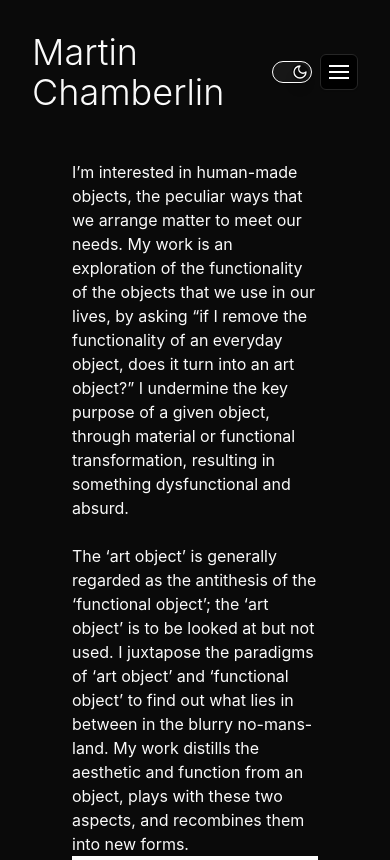
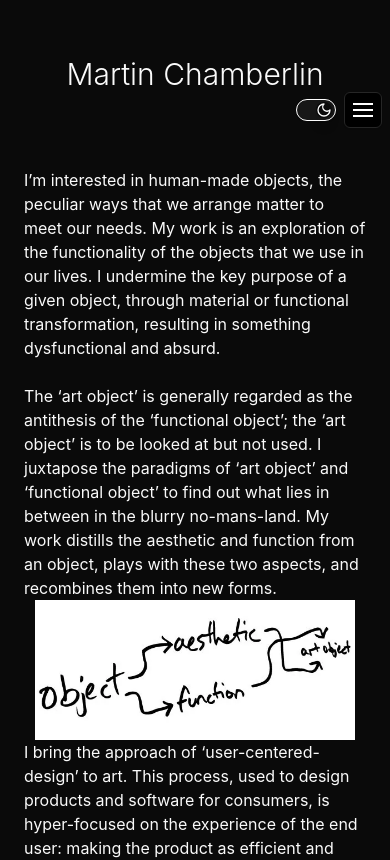
Before and after one commit to martincham/martincham.github.io, a React (Vite) app: page /artist in a window 390 px wide. Shown: the top 860 px of the page. Built offline with nearby package versions, Linux system fonts and the light colour scheme; what tailwind-hamburgers would draw is missing.

Commit message:
fix mobile layouts

```diff
--- a/src/App.css
+++ b/src/App.css
@@ -1,7 +1,3 @@
-#root {
-    padding: 2rem;
-}
-
 @media (prefers-reduced-motion: no-preference) {
     a:nth-of-type(2) .logo {
         animation: logo-spin infinite 20s linear;
--- a/src/App.tsx
+++ b/src/App.tsx
@@ -1,11 +1,12 @@
 import React, { useState } from "react";
 import { BrowserRouter as Router, Routes, Route, Link } from "react-router-dom";
 import "./App.css";
+/* Components */
 import { ThemeProvider } from "@/components/theme-provider";
 import { DarkSwitch } from "@/components/DarkSwitch.tsx";
 import { Button } from "@/components/ui/button.tsx";
-import Sidebar from "./components/Sidebar.tsx";
-
+import Sidebar from "@/components/Sidebar.tsx";
+/* Art */
 import Home from "@/Home.tsx";
 import Hubris from "@/pages/art/Hubris.tsx";
 import Penance from "@/pages/art/Penance.tsx";
@@ -14,11 +15,11 @@ import Tofu from "@/pages/art/Tofu.tsx";
 import ExitSign from "@/pages/art/ExitSign.tsx";
 import CeilingTile from "@/pages/art/CeilingTile.tsx";
 import IroningBoard from "@/pages/art/IroningBoard.tsx";
-
+/* Dev */
 import Nba from "@/pages/dev/NBA.tsx";
 import HubrisDev from "@/pages/dev/HubrisDev.tsx";
 import Websites from "@/pages/dev/Websites.tsx";
-
+/* About */
 import ArtistStatment from "@/pages/about/ArtistStatement.tsx";
 import AboutMe from "@/pages/about/AboutMe.tsx";
 import Resume from "@/pages/about/Resume.tsx";
@@ -35,17 +36,17 @@ const App: React.FC = () => {
     <>
       <ThemeProvider defaultTheme="dark" storageKey="vite-ui-theme">
         <Router>
-          <div>
-            <div>
+          <div className="md:p-8 p-2">
+            <div className="md:h-auto md:items-start md:justify-start  md:pt-0">
               {/* Header Bar */}
-              <div className="flex items-center justify-between">
+              <div className="flex items-center justify-between flex-col md:flex-row">
                 {/* Title */}
                 <Link to="/">
-                  <h1 className="text-4xl  hover:text-zinc-500 dark:color-green-600 font-light">
+                  <h1 className="md:text-4xl text-3xl hover:text-zinc-500 dark:color-green-600 font-light mt-12 md:mt-0">
                     Martin Chamberlin
                   </h1>
                 </Link>
-                <div className="flex justify-end space-x-2">
+                <div className="flex justify-end space-x-2 ml-auto">
                   {/* Mode Toggle */}
                   <div className="ml-auto z-50 flex items-center justify-center">
                     <DarkSwitch />
@@ -85,17 +86,17 @@ const App: React.FC = () => {
           <div className="flex z-30">
             {/* Sidebar Menu */}
             <div
-              className={`fixed md:relative md:translate-x-0 top-0 right-0 h-full w-64  transition-all duration-200 z-40 ${
+              className={`fixed md:relative md:translate-x-0 top-0 right-0 h-full w-52 md:w-72 transition-all duration-200 z-40 ${
                 isOpen
                   ? "translate-x-0 bg-gray-50 dark:bg-zinc-950 md:bg-transparent"
                   : "translate-x-full duration-0 opacity-0 md:opacity-100"
-              } md:flex md:flex-col`}
+              } md:flex md:flex-col overflow-y-auto`}
             >
               <div className="py-10 md:hidden"></div>
               <Sidebar toggleSidebar={toggleSidebar} isOpen={isOpen} />
             </div>
             {/* Content */}
-            <div className="flex w-full max-w-screen-lg mx-auto p-4">
+            <div className="flex w-full max-w-screen-lg mx-auto p-0 md:p-4">
               <Routes>
                 <Route path="/" element={<Home />} />
                 <Route path="/hubris" element={<Hubris />} />
--- a/src/components/Sidebar.tsx
+++ b/src/components/Sidebar.tsx
@@ -43,7 +43,7 @@ interface SidebarProps {
 
 const Sidebar: React.FC<SidebarProps> = ({ toggleSidebar }) => {
   return (
-    <nav className="flex flex-col space-y-2">
+    <nav className="flex flex-col space-y-2 pt-24 md:pt-0 md:space-y-0 md:flex-row md:items-center md:justify-between md:px-4 md:py-4">
       <Accordion type="multiple" className="w-full">
         {/* Art Projects */}
         {sidebarItems.map((sidebarItem, index) => (
--- a/src/components/ui/accordion.tsx
+++ b/src/components/ui/accordion.tsx
@@ -26,7 +26,7 @@ const AccordionTrigger = React.forwardRef<
     <AccordionPrimitive.Trigger
       ref={ref}
       className={cn(
-        "flex flex-1 items-center justify-between scroll-py-36 text-sm font-medium transition-all hover:underline [&[data-state=open]>svg]:rotate-180",
+        "flex flex-1 items-center justify-between scroll-py-36 text-sm font-medium transition-all hover:underline [&[data-state=open]>svg]:rotate-180 border-1 border-secondary-foreground md:border-0",
         className,
       )}
       {...props}
@@ -44,7 +44,7 @@ const AccordionContent = React.forwardRef<
 >(({ className, children, ...props }, ref) => (
   <AccordionPrimitive.Content
     ref={ref}
-    className="hover:bg-zinc-200 dark:hover:bg-zinc-800 rounded-md p-2 overflow-hidden w-full text-sm data-[state=closed]:animate-accordion-up data-[state=open]:animate-accordion-down"
+    className="hover:bg-zinc-200 dark:hover:bg-zinc-800 rounded-md md:p-2 p-1 overflow-hidden w-full text-sm data-[state=closed]:animate-accordion-up data-[state=open]:animate-accordion-down"
     {...props}
   >
     <div className={cn("pt-0", className)}>{children}</div>
--- a/src/pages/about/ArtistStatement.tsx
+++ b/src/pages/about/ArtistStatement.tsx
@@ -8,11 +8,9 @@ const ArtistStatment: React.FC = () => {
         <p>
           I’m interested in human-made objects, the peculiar ways that we
           arrange matter to meet our needs. My work is an exploration of the
-          functionality of the objects that we use in our lives, by asking “if I
-          remove the functionality of an everyday object, does it turn into an
-          art object?” I undermine the key purpose of a given object, through
-          material or functional transformation, resulting in something
-          dysfunctional and absurd.
+          functionality of the objects that we use in our lives. I undermine the
+          key purpose of a given object, through material or functional
+          transformation, resulting in something dysfunctional and absurd.
           <br /> <br />
           The ‘art object’ is generally regarded as the antithesis of the
           ‘functional object’; the ‘art object’ is to be looked at but not used.
--- a/src/pages/dev/NBA.tsx
+++ b/src/pages/dev/NBA.tsx
@@ -12,8 +12,8 @@ import { NbaChartPG } from "@/charts/NbaChartPG";
 
 const Nba: React.FC = () => {
   return (
-    <div className="mx-auto flex  flex-col items-center justify-center gap-6 p-4 sm:p-6 lg:p-8">
-      <div className="grid w-full gap-6 sm:grid-cols-1 lg:grid-cols-2 xl:grid-cols-3">
+    <div className="mx-auto flex w-full flex-col items-center justify-center gap-6 p-4 sm:p-6 lg:p-8">
+      <div className="grid max-w- gap-6 sm:grid-cols-1 lg:grid-cols-2 xl:grid-cols-3 chart-wrapper">
         {/* NBA Chart Cards */}
         <Card className="lg:max-w-md" x-chunk="charts-01-chunk-0">
           <CardHeader>
```
